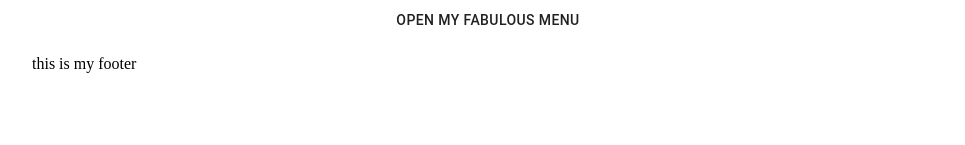
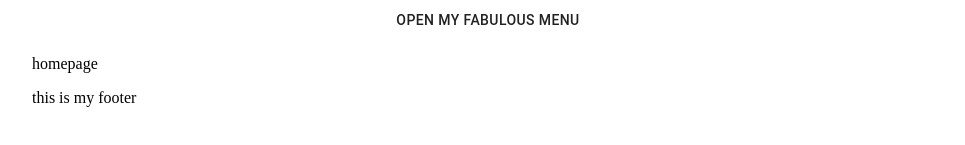
Before and after one commit to alexandervdbroeck/FrontEndTaskMatUiApi, a React (Create React App) app: page /recipe/1/1 in a window 1280 px wide. Shown: the part 210-355 px from the top of the page, without its empty margins (152-1117 px from the left). Built offline with nearby package versions, Linux system fonts and the light colour scheme.

Commit message:
base for detaill of recipe ready

```diff
--- a/src/App.js
+++ b/src/App.js
@@ -82,6 +82,13 @@ export default class App extends Component {
               );
             }}
           />
+          <Route
+            path="/recipe/:id/:title"
+            render={() => {
+              return <Home />;
+            }}
+          />
+          >
         </Switch>
       </Layout>
     );
```
